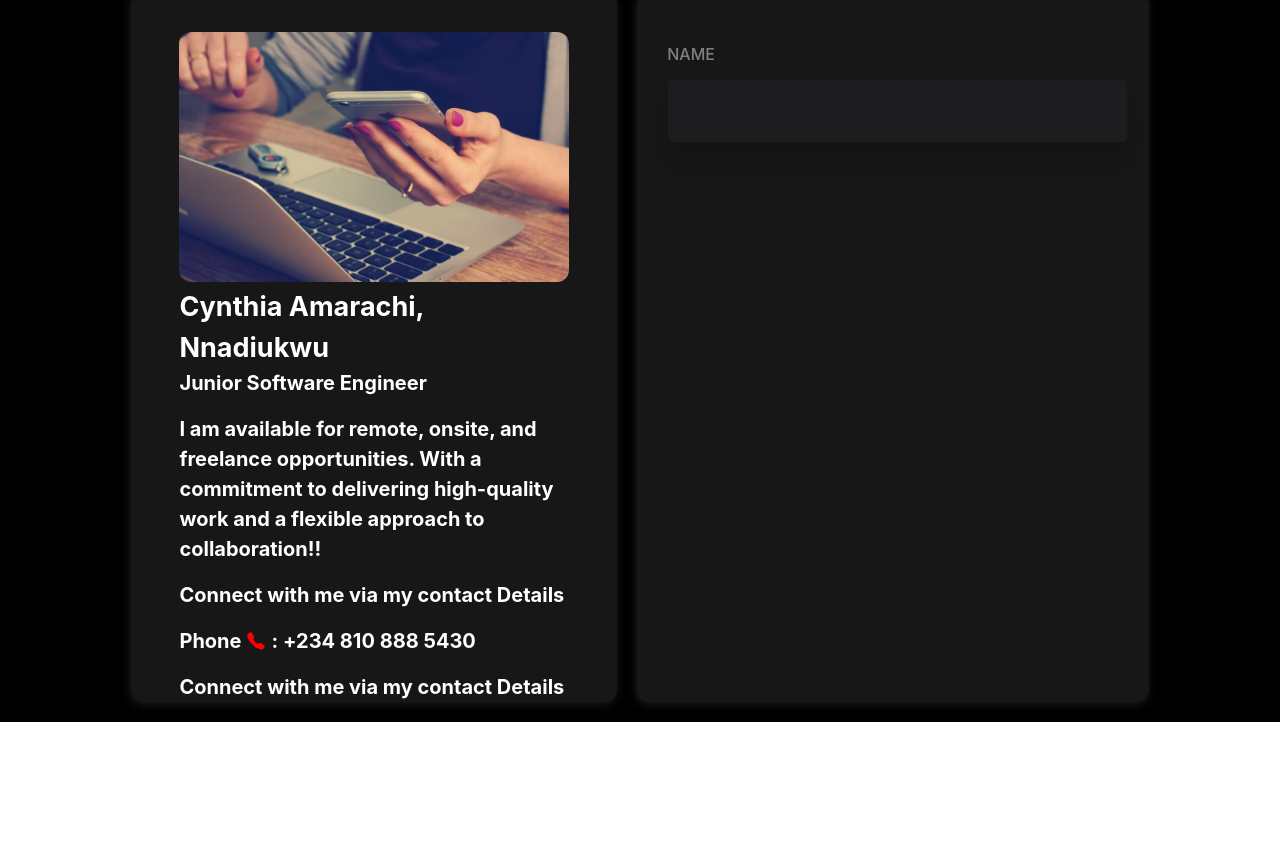
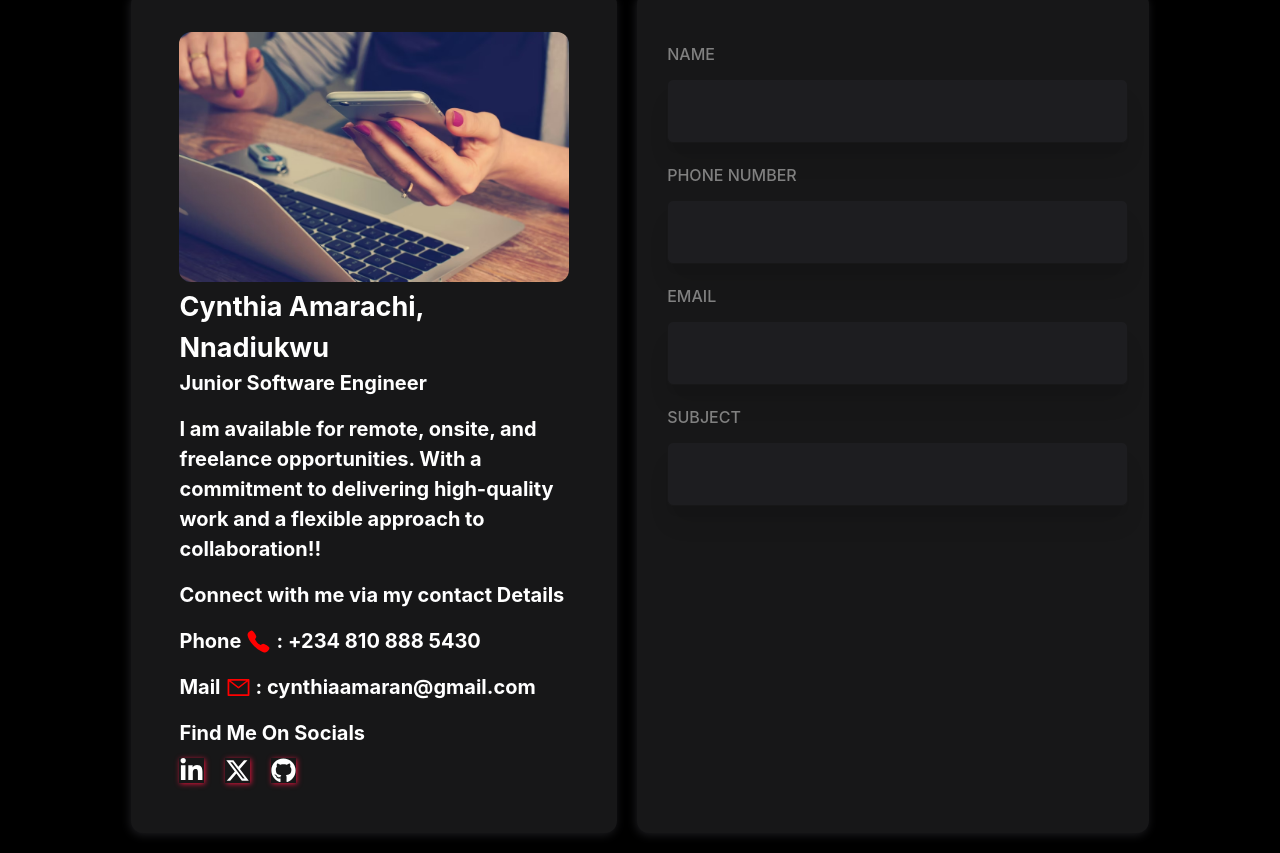
Before and after one commit to NnadiukwuCynthia/portfolio, a React (Vite) app: page /contact in a window 1280 px wide. Shown: the part 263-1116 px from the top of the page. Before the commit the page ends 985 px from the top, so only its background shows below. Built offline with nearby package versions, Linux system fonts and the light colour scheme.

Commit message:
Task Working on  contact form

```diff
--- a/src/components/ContactForm.jsx
+++ b/src/components/ContactForm.jsx
@@ -1,24 +1,89 @@
 import { useState } from "react"
-import { FormControl, FormLabel, Input, FormErrorMessage, FormHelperText,} from "@chakra-ui/react"
+import { FormControl, FormLabel, Input, FormErrorMessage, NumberInputField, NumberInput, Box } from "@chakra-ui/react"
 
 const ContactForm = () => {
-    const [input, setInput] = useState('')
+    const [name, setName] = useState('');
+    const [nameError, setNameError] = useState(false);
+    const [phoneNumber, setPhoneNumber] = useState('');
+    const [phoneNumberError, setPhoneNumberError] = useState(false);
+    const [email, setEmail] = useState('');
+    const [emailError, setEmailError] = useState(false);
+    const [subject, setSubject] = useState('');
+    const [subjectError, setSubjectError] = useState(false);
 
-  const handleInputChange = (e) => setInput(e.target.value)
+    const handleNameChange = (event) => {
+        setName(event.target.value);
+    };
 
-  const isError = input === ''
+    const handlePhoneNumberChange = (event) => {
+        setPhoneNumber(event.target.value);
+    };
+
+    const handleEmailChange = (event) => {
+        setEmail(event.target.value);
+    };
+
+    const handleSubjectChange = (event) => {
+        setSubject(event.target.value);
+    };
+
+    const handleNameValidation = () => {
+        if (name.trim() === '') {
+        setNameError(true);
+        } else {
+        setNameError(false);
+        }
+    };
+
+    const handlePhoneNumberValidation = () => {
+       if (phoneNumber.trim() === '') {
+            setPhoneNumberError(true);
+            } else {
+            setPhoneNumberError(false);
+        }
+    }
+
+    const handleEmailValidation = () => {
+        if (email.trim() === '') {
+            setEmailError(true);
+            } else {
+            setEmailError(false);
+        }
+    }
+    const handleSubjectValidation = () => {
+        if (subject.trim() === '') {
+            setSubjectError(true);
+            } else {
+            setSubjectError(false);
+        }
+    }
+
   return (
-    <FormControl  w='40%' m='20px 10px' py='30px' borderRadius='xl' boxShadow='-1px 2px 10px #1d1d20' bg='#171718'>
-            <FormLabel p='20px 30px 5px' textTransform='uppercase' color='grey'>Name</FormLabel>
-            <Input mx='30px' w='90%' h='4rem' bg='#1d1d20' color='white' px='20px' fontWeight='bold' border='1px solid #171718' boxShadow='xl' type='text' value={input} onChange={handleInputChange}/>
-            {!isError ? (
-            <FormHelperText color='white' px='30px'>
-                Enter Correct Mail Address.
-            </FormHelperText>
-        ) : (
-        <FormErrorMessage>Email is required.</FormErrorMessage>
-      )}
-        </FormControl>
+    <Box w='40%' m='20px 10px' py='30px' borderRadius='xl' boxShadow='-1px 2px 10px #1d1d20' bg='#171718'>
+    <FormControl >
+         <FormLabel p='20px 30px 5px' textTransform='uppercase' color='gray'>Name</FormLabel>
+            <Input _hover={{border:'3px solid crimson'}} focusBorderColor='tranparent' mx='30px' w='90%' h='4rem' bg='#1d1d20' color='white' px='20px' fontWeight='bold' border='1px solid #171718' boxShadow='xl' type='text' value={name} onChange={handleNameChange} onBlur={handleNameValidation} />
+            {nameError && <FormErrorMessage>Name is Required.</FormErrorMessage>}
+    </FormControl>
+    <FormControl>
+            <FormLabel p='20px 30px 5px' textTransform='uppercase' color='gray'>Phone Number</FormLabel>
+            <NumberInput>
+                <NumberInputField _hover={{border:'3px solid crimson'}} focusBorderColor='none' mx='30px' w='90%' h='4rem' bg='#1d1d20' color='white' px='20px' fontWeight='bold' border='1px solid #171718' boxShadow='xl' type='number' value={phoneNumber} onChange={handlePhoneNumberChange} onBlur={handlePhoneNumberValidation}/>
+                {phoneNumberError && <FormErrorMessage>Phone Number is Required.</FormErrorMessage>}
+            </NumberInput>
+    </FormControl>
+    <FormControl>
+            <FormLabel p='20px 30px 5px' textTransform='uppercase'  color='gray'>Email</FormLabel>
+            <Input _hover={{border:'3px solid crimson'}} focusBorderColor='tranparent' mx='30px' w='90%' h='4rem' bg='#1d1d20' color='white' px='20px' fontWeight='bold' border='1px solid #171718' boxShadow='xl' type='email' value={email} onChange={handleEmailChange} onBlur={handleEmailValidation} />
+            {emailError && <FormErrorMessage>Email is Required.</FormErrorMessage>}
+
+    </FormControl>
+    <FormControl >
+         <FormLabel p='20px 30px 5px' textTransform='uppercase' color='gray'>Subject</FormLabel>
+            <Input _hover={{border:'3px solid crimson'}} focusBorderColor='tranparent' mx='30px' w='90%' h='4rem' bg='#1d1d20' color='white' px='20px' fontWeight='bold' border='1px solid #171718' boxShadow='xl' type='text' value={subject} onChange={handleSubjectChange} onBlur={handleSubjectValidation} />
+            {subjectError && <FormErrorMessage>Subject is Required.</FormErrorMessage>}
+    </FormControl>
+    </Box>
   )
 }
 
--- a/src/components/Info.jsx
+++ b/src/components/Info.jsx
@@ -1,10 +1,12 @@
-import {Box, Flex, Image, Text} from "@chakra-ui/react";
+import {Box, Flex, Image, Text, Link} from "@chakra-ui/react";
 import { IoCall } from "react-icons/io5";
+import { AiOutlineMail } from "react-icons/ai";
+import { FaLinkedinIn, FaXTwitter, FaGithub } from "react-icons/fa6";
 
 const Info = () => {
   return (
-    <Flex align='center' direction='column' w='38%' m='20px 10px' borderRadius='xl' boxShadow='-1px 2px 10px #1d1d20' bg='#171718' >
-           <Image w='80%'  h='250px' m='40px 10px 5px' borderRadius='xl' src='../../contact.avif'/>
+    <Flex align='center' direction='column' w='38%' py='40px' m='20px 10px' borderRadius='xl' boxShadow='-1px 2px 10px #1d1d20' bg='#171718' >
+           <Image w='80%'  h='250px' m='0 10px 5px' borderRadius='xl' src='../../contact.avif'/>
            <Box w='80%'  color='white'>
             <Text fontSize='27px' fontWeight='bold' textTransform='capitalize'>Cynthia Amarachi, Nnadiukwu</Text>
             <Text fontSize='20px' fontWeight='bold' textTransform='capitalize'>Junior Software Engineer</Text>
@@ -13,8 +15,16 @@ const Info = () => {
             </Text>
             <Text fontSize='20px' fontWeight='bold' pt='1rem'>Connect with me via my contact Details</Text>
             <Flex fontSize='20px' fontWeight='bold' pt='1rem' align='center'>Phone <IoCall
-                style={{marginInline:"5px", color:'red'}}/>: +234 810 888 5430</Flex>
-            <Text fontSize='20px' fontWeight='bold' pt='1rem'>Connect with me via my contact Details</Text>
+                style={{marginInline:"5px", color:'red', fontSize:'25px'}}/>: +234 810 888 5430</Flex>
+            <Flex fontSize='20px' fontWeight='bold' pt='1rem' align='center'>Mail <AiOutlineMail style={{marginInline:"5px", color:'red', fontSize:'25px'}}/>:  cynthiaamaran@gmail.com </Flex>
+            <Box pt='1rem'>
+              <Text textTransform='capitalize' fontWeight='bold' fontSize='20px'>Find Me On Socials</Text>
+              <Flex w='30%' justify='space-between'>
+                <Link href="https://www.linkedin.com/in/cynthia-nnadiukwu-775b241a6/" target="_blank"><FaLinkedinIn style={{backgroundColor:'#171718', boxShadow:'1px 1px 5px crimson', fontSize:'25px', marginBlock:'10px'}}/></Link>
+                <Link target="_blank" href="https://twitter.com/CynthiaAmara16"><FaXTwitter style={{backgroundColor:'#171718', boxShadow:'1px 1px 5px crimson', fontSize:'25px', marginBlock:'10px'}}/></Link>
+                <Link target='_blank' href='https://github.com/NnadiukwuCynthia'><FaGithub style={{backgroundColor:'#171718', boxShadow:'1px 1px 5px crimson', fontSize:'25px', marginBlock:'10px'}}/></Link>
+              </Flex>
+            </Box>
            </Box >
     </Flex>
   )
```
